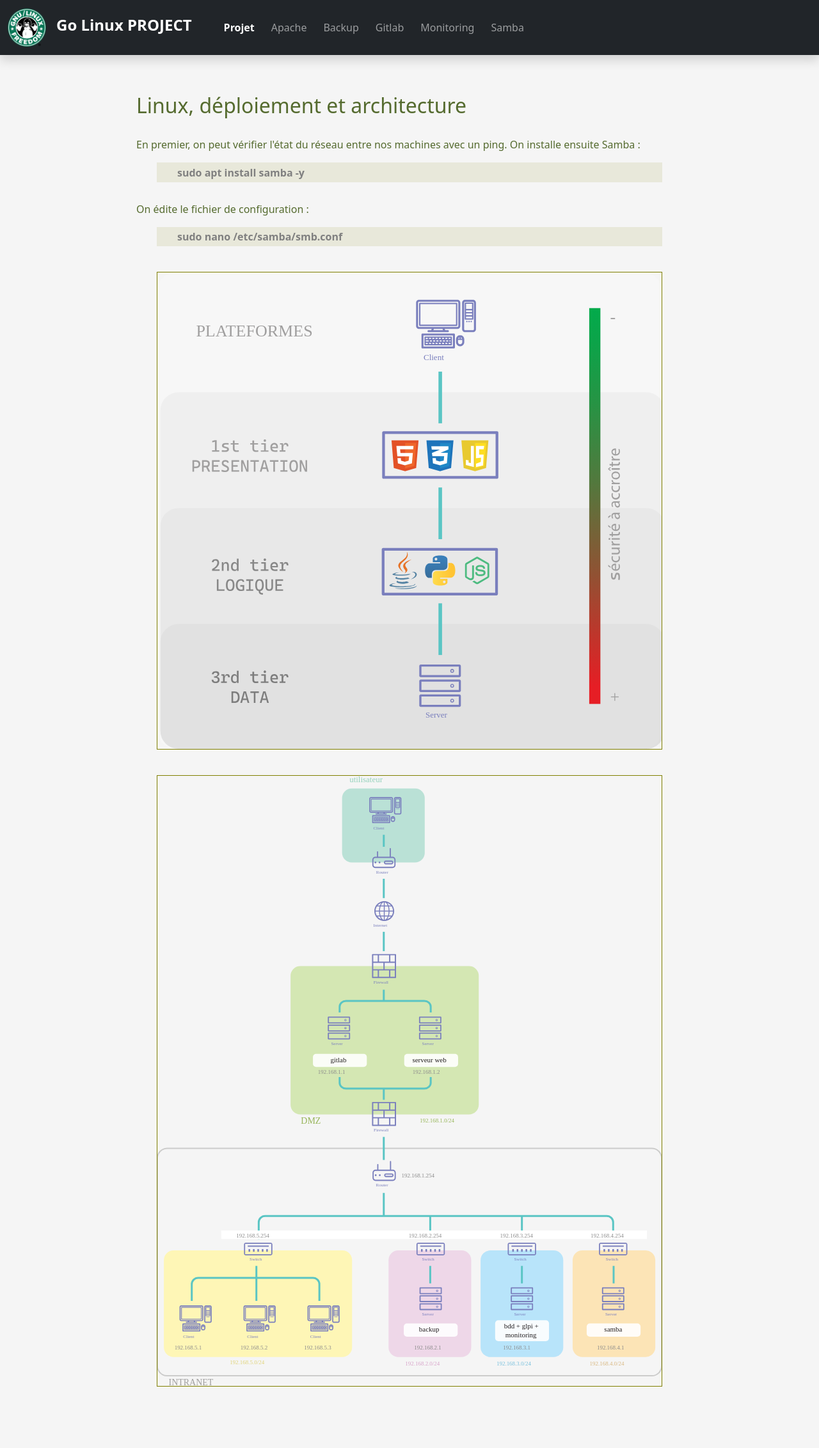
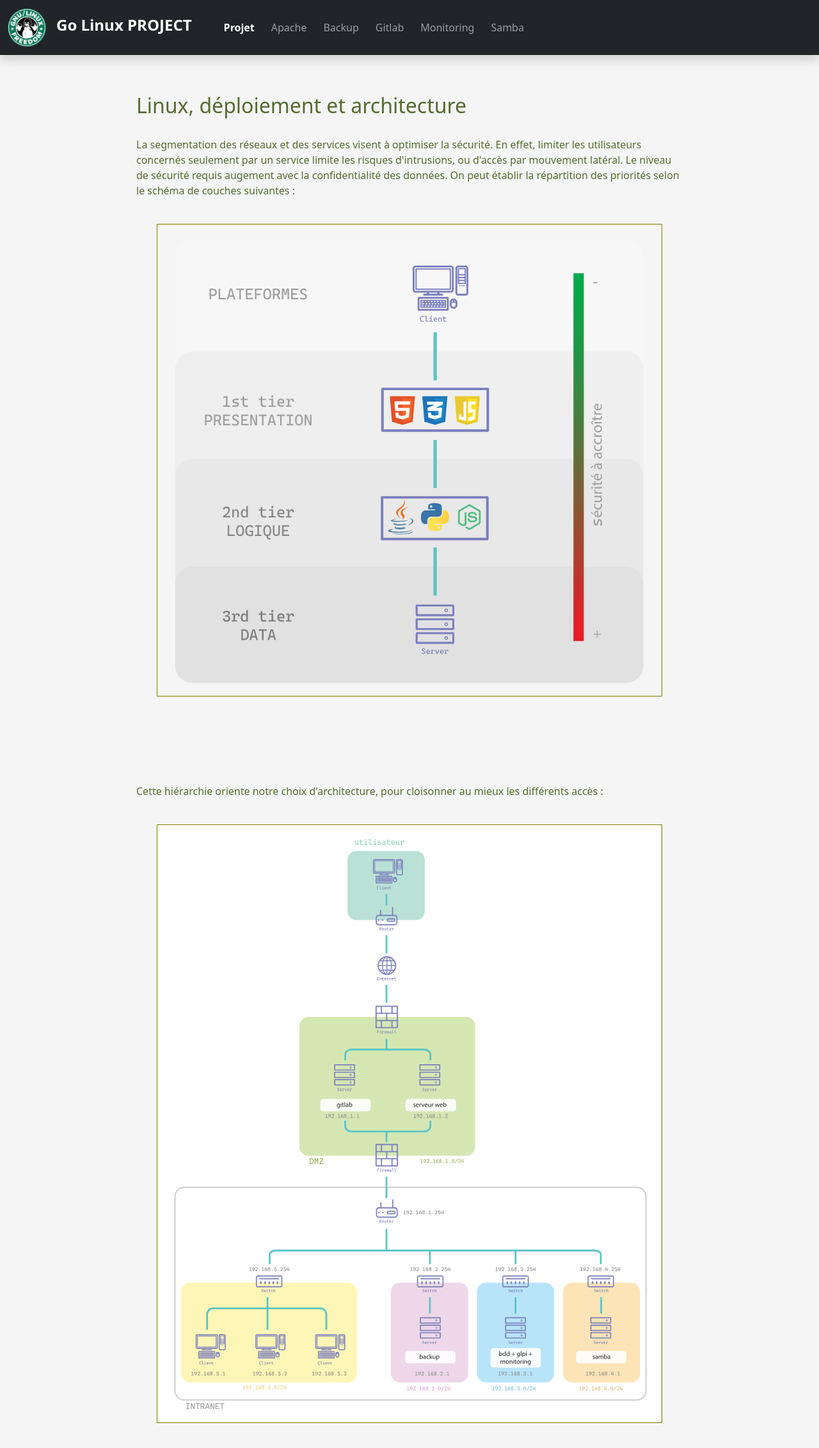
Before and after one commit to GitMalice/startReact, a React (Vite) app: page / in a window 1280 px wide. Shown: the top 2264 px of the page at 64% size. Built offline with nearby package versions, Linux system fonts and the light colour scheme.

Commit message:
set images in the project section

```diff
--- a/src/App.css
+++ b/src/App.css
@@ -66,3 +66,25 @@
   max-width: 839px;
   border: 1px solid olive;
 }
+
+.zoom-me {
+  position: relative;
+  overflow: hidden;
+  margin-bottom: 150px;
+}
+
+.zoom-me img {
+  transition: transform 0.3s ease;
+  width: 100%;
+  height: auto;
+  transform-origin: bottom;
+}
+
+.zoom-me:hover img {
+  transform: scale(1.5);
+}
+
+.zoom-me:hover {
+  width: 150%;
+  margin: -25%;
+}
--- a/src/components/Projet.tsx
+++ b/src/components/Projet.tsx
@@ -6,12 +6,13 @@ const Projet = () => {
     <div>
       <h2 className="etape">Linux, déploiement et architecture</h2>
       <p>
-        En premier, on peut vérifier l'état du réseau entre nos machines avec un
-        ping. On installe ensuite Samba :
+        La segmentation des réseaux et des services visent à optimiser la
+        sécurité. En effet, limiter les utilisateurs concernés seulement par un
+        service limite les risques d'intrusions, ou d'accès par mouvement
+        latéral. Le niveau de sécurité requis augement avec la confidentialité
+        des données. On peut établir la répartition des priorités selon le
+        schéma de couches suivantes :
       </p>
-      <p className="code">sudo apt install samba -y</p>
-      <p>On édite le fichier de configuration :</p>
-      <p className="code">sudo nano /etc/samba/smb.conf</p>
       <div className="screenshot">
         <img
           className="sc-img"
@@ -19,8 +20,15 @@ const Projet = () => {
           alt="screenshot de la manipulation"
         />
       </div>
-
-      <div className="screenshot">
+      <p>
+        <br />
+        <br />
+        <br />
+        <br />
+        Cette hiérarchie oriente notre choix d'architecture, pour cloisonner au
+        mieux les différents accès :
+      </p>
+      <div className="screenshot zoom-me">
         <img
           className="sc-img"
           src={ArchiAll}
```
Also changed, not shown: src/assets/projet/archi_tier.svg, src/assets/projet/schema_archi_05.svg.
